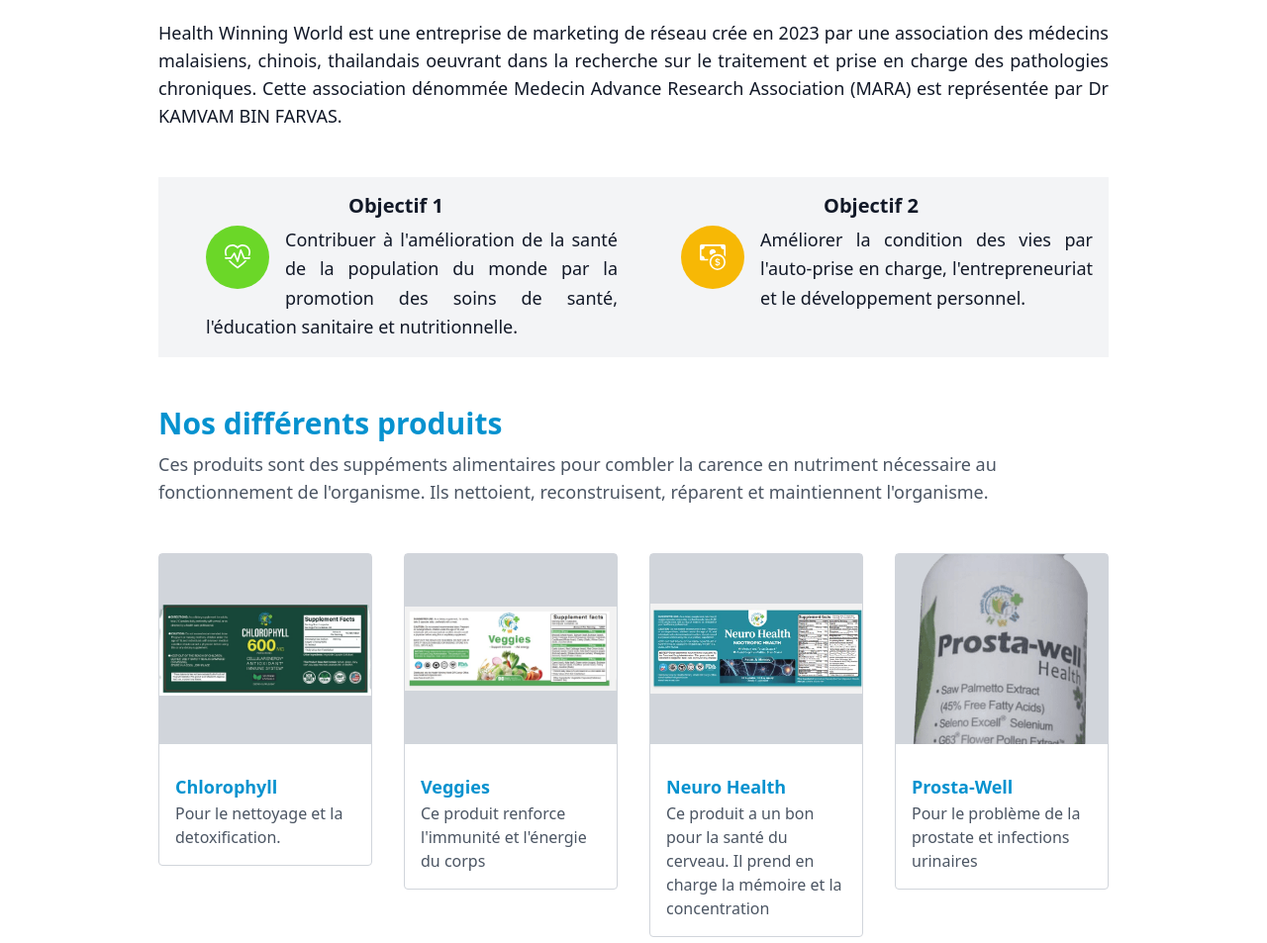
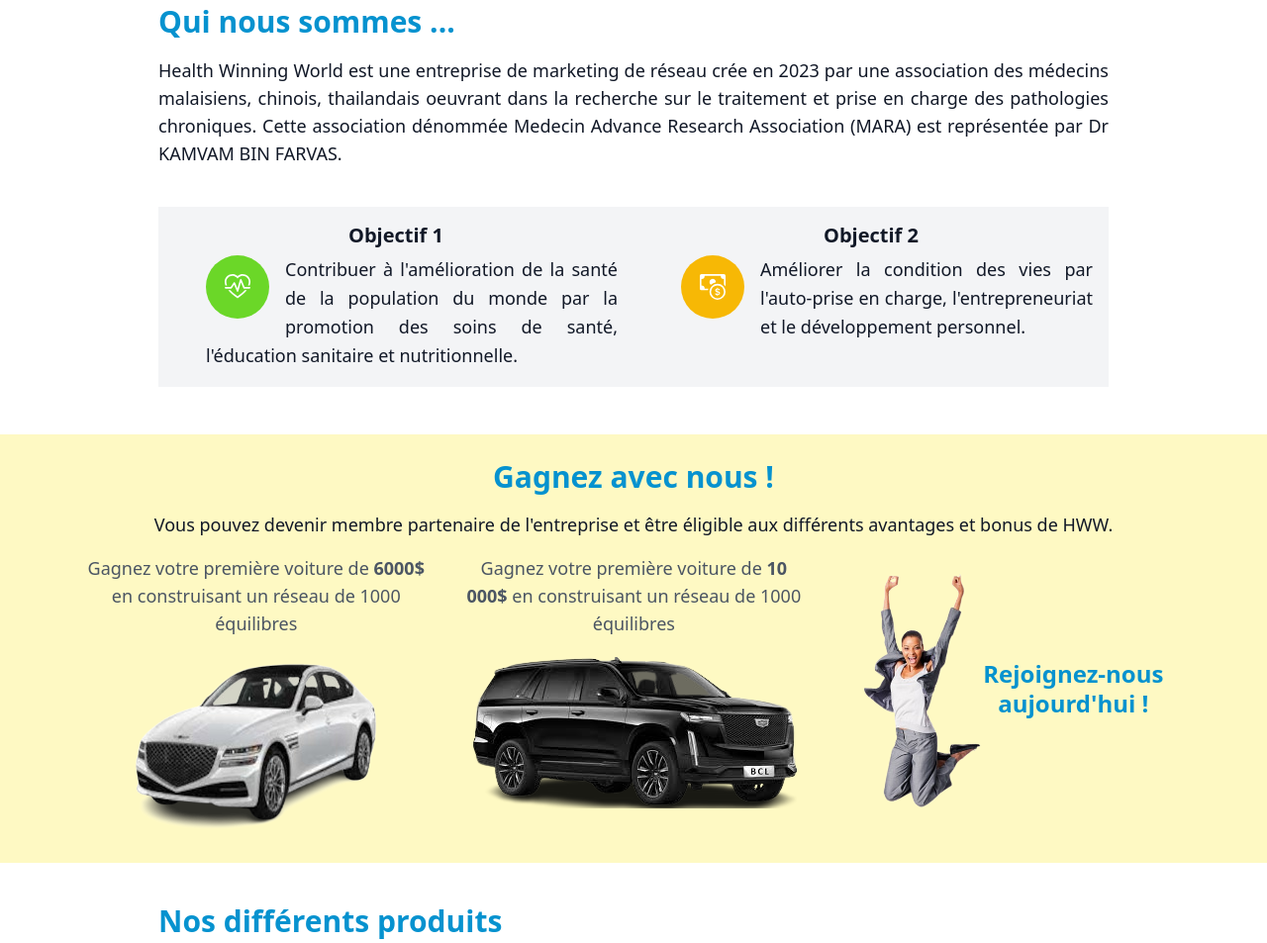
Before and after one commit to Hebel-Corporation/hww-portal, a website: page index.html in a window 1280 px wide. Shown: the part 845-1798 px from the top of the page at 99% size. Drawn offline with Linux system fonts and the light colour scheme.

Commit message:
added reward section

```diff
--- a/index.html
+++ b/index.html
@@ -143,7 +143,7 @@
 
       <div class="lg:w-3/4 xl:w-2/4 relative z-10 h-100 lg:mt-16">
         <div class="flex flex-col md:block">
-          <h1 class="text-primary3 text-3xl md:text-5xl xl:text-6xl font-bold leading-tight text-center md:text-start">Le bonheur commence par un corps en meilleure santé.</h1>
+          <h1 class="text-yellow-500 md:text-primary3 text-2xl md:text-4xl xl:text-5xl font-bold leading-tight text-center md:text-start">Le bonheur commence par un corps en meilleure santé.</h1>
           <p class="text-green-700 text-xl text-center md:text-start md:text-2xl leading-snug mt-8">Welcome to the Health Winning World !</p>
           <a href="#" class="text-center px-8 py-4 bg-primary2 text-white rounded inline-block mt-8 font-semibold">Commencer</a>
         </div>
@@ -153,15 +153,17 @@
 
     <!-- start about -->
     <section id="about" class="relative px-4 py-6 sm:px-8 lg:px-16 xl:px-40 2xl:px-64 lg:py-12">
+      <h2 class="text-3xl leading-tight font-bold text-primary1 pb-4">Qui nous sommes ...</h2>
+
       <div class="flex flex-col lg:flex-col ">
 
         <div class="w-full lg:w-full">
-          <p class="text-lg text-justify mt-4 font-extralight">Health Winning World est une entreprise de marketing de réseau crée en 2023 par une association des médecins malaisiens, chinois, thailandais
+          <p class="text-lg text-justify font-light">Health Winning World est une entreprise de marketing de réseau crée en 2023 par une association des médecins malaisiens, chinois, thailandais
              oeuvrant dans la recherche sur le traitement et prise en charge des pathologies chroniques. Cette association dénommée Medecin Advance Research Association (MARA) est représentée par Dr KAMVAM BIN FARVAS.
           </p>
         </div>
 
-        <div class="flex flex-col md:flex-row w-full bg-gray-100 p-4 mt-12 gap-8">
+        <div class="flex flex-col md:flex-row w-full bg-gray-100 p-4 mt-10 gap-8">
 
           <div class="md:flex flex-col md:w-1/2">
             <h4 class="text-xl font-bold leading-tight text-center">Objectif 1</h4>
@@ -178,7 +180,7 @@
                   </div>
 
                 </div>
-                <span class="leading-relaxed font-extralight text-lg">
+                <span class="leading-relaxed text-lg font-light">
                   Contribuer à l'amélioration de la santé de la population du monde par la promotion des soins de santé,
                 l'éducation sanitaire et nutritionnelle.
                 </span>
@@ -203,7 +205,7 @@
                   </div>
 
                 </div>
-                <span class="leading-relaxed font-extralight text-lg">
+                <span class="leading-relaxed font-light text-lg">
                   Améliorer la condition des vies par l'auto-prise en charge, l'entrepreneuriat et le développement personnel.
                 </span>
                 </p>
@@ -216,11 +218,64 @@
     </section>
     <!-- end about -->
 
+    <!-- start join -->
+    <section id="join"
+      class=" bg-yellow-100 bg-fixed px-4 sm:px-8  xl:px-20 2xl:px-64 py-6">
+      <h2 class="text-3xl text-center leading-tight font-bold text-primary1 md:px-20">Gagnez avec nous !</h2>
+      <!-- <div class="flex flex-col md:flex-row gap-6">
+        <div class="w-full md:w-1/3 flex flex-col items-center shadow-lg p-6 bg-gray-100">
+          <h4 class="text-xl font-light text-center text-primary1">Devenir membre partenaire</h4>
+          <span class="text-2xl font-bold text-primary1">80PV</span>
+          <p class="text-gray-600 mt-2 font-light text-lg text-justify">
+            En achetant des produits de 80PV, ou 1PV = 1$, vous devenez automatiquement membre partenaire de l'entreprise
+            et vous etes éligible aux différents avantages et bonus de HWW.
+          </p>
+        </div>
+
+        <div class="w-full md:w-1/3 flex flex-col items-center shadow-lg p-6 bg-gray-100">
+          <h4 class="text-xl font-light text-center text-primary1">Construire votre réseau</h4>
+          <span class="text-2xl font-bold text-primary1">2 Personnes</span>
+          <p class="text-gray-600 mt-2 font-light text-lg text-justify">
+            En achetant des produits de 80PV, ou 1PV = 1$, vous devenez automatiquement membre partenaire de l'entreprise
+            et vous etes éligible aux différents avantages et bonus de HWW.
+          </p>
+        </div>
+
+      </div> -->
+      <p class="text-lg text-justify md:text-center pt-4">Vous pouvez devenir membre partenaire de l'entreprise
+        et être éligible aux différents avantages et bonus de HWW.</p>
+
+       <div class="flex flex-col md:flex-row gap-6">
+
+        <div class="w-full md:w-1/3 flex flex-col items-center p-2">
+          <p class="text-gray-600 mt-2 text-lg text-center">
+            Gagnez votre première voiture de <span class="font-bold">6000$</span> en construisant un réseau de 1000 équilibres
+          </p>
+          <img src="src/images/car.png" class="pt-5" alt="" srcset="">
+        </div>
+
+        <div class="w-full md:w-1/3 flex flex-col items-center p-2">
+          <p class="text-gray-600 mt-2 text-lg text-center">
+            Gagnez votre première voiture de <span class="font-bold">10 000$</span> en construisant un réseau de 1000 équilibres
+          </p>
+          <img src="src/images/car-lux.png" class="pt-5" alt="" srcset="">
+        </div>
+
+        <div class="w-full md:w-1/3 flex items-center justify-center">
+          <img src="src/images/joyful_lady.png" class="h-60" alt="" srcset="">
+          <h2 class="text-2xl text-center leading-tight font-bold text-primary1">Rejoignez-nous <br> aujourd'hui !</h2>
+        </div>
+
+      </div>
+
+    </section>
+    <!-- end join -->
+
     <!-- start Products -->
-    <section id="products" class="relative bg-white px-4 sm:px-8 lg:px-16 xl:px-40 2xl:px-64 pb-16">
+    <section id="products" class="relative bg-white px-4 sm:px-8 lg:px-16 xl:px-40 2xl:px-64 py-10">
       <div class="">
         <h2 class="text-3xl leading-tight font-bold text-primary1">Nos différents produits</h2>
-        <p class="text-gray-600 mt-2 font-extralight text-lg">
+        <p class="text-gray-600 mt-2 font-light text-lg text-justify">
           Ces produits sont des suppéments alimentaires pour combler la carence en nutriment nécessaire au fonctionnement de l'organisme.
           Ils nettoient, reconstruisent, réparent et maintiennent l'organisme.
         </p>
@@ -300,7 +355,7 @@
     <section id="contact"
       class="relative bg-white-green-gradient px-4 sm:px-8 lg:px-16 xl:px-40 2xl:px-64 py-12 text-center md:text-left">
       <div class="md:flex md:items-center md:justify-center">
-        <h2 class="md:text-xl font-medium text-green-700">Contactez-nous aujourd'hui! <br class="block md:hidden">Ecrivez à healthwinningworld@gmail.com</h2>
+        <h3 class="md:text-xl text-green-700">Contactez-nous aujourd'hui! <br class="block md:hidden">Ecrivez à healthwinningworld@gmail.com</h3>
       </div>
     </section>
     <!-- end cta -->
@@ -323,7 +378,7 @@
         </div>
 
         <div class="w-full lg:w-2/6 mt-8 lg:mt-0 lg:mx-4 lg:pr-8">
-          <h5 class="uppercase tracking-wider font-semibold text-gray-500">Details</h5>
+          <h5 class="uppercase tracking-wider font-semibold text-gray-500">Nous contacter</h5>
           <ul class="mt-4">
             <li class="mt-4">
               <a href="#" title="" class="flex items-center opacity-75 hover:opacity-100">
```
Also changed, not shown: src/images/car-lux.png (added), src/images/car.png (added), src/images/cover-bg.jpg (deleted), src/images/joyful_lady.png (added), src/images/joyful_lady_portrait.png (added), src/images/joyful_woman.png (added), src/style.css.
